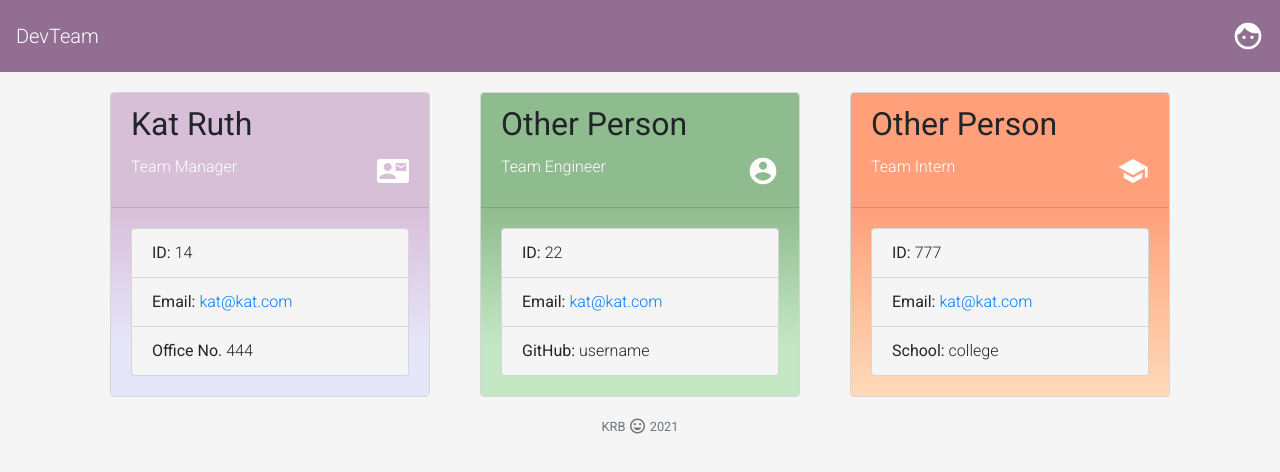
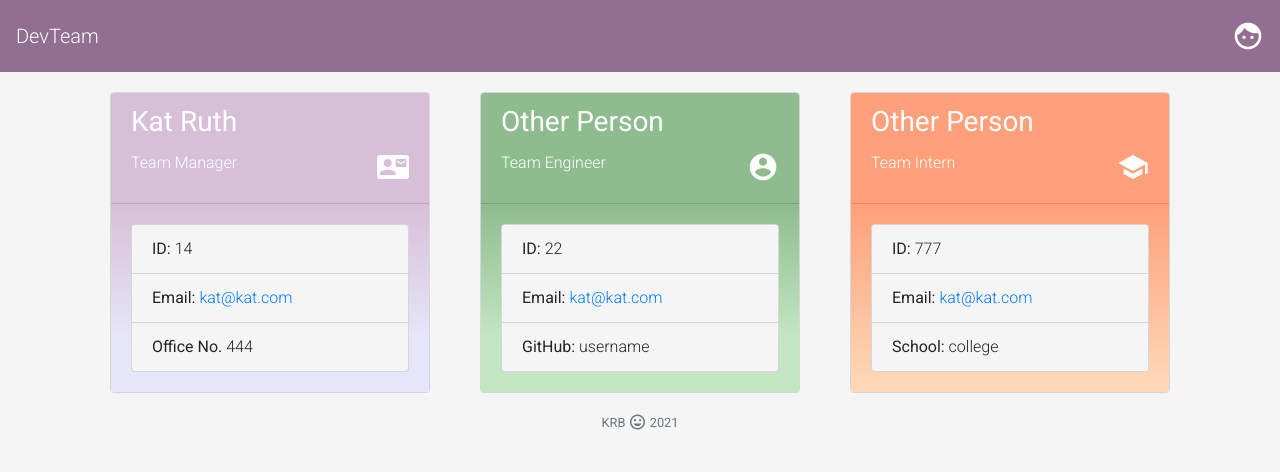
Before and after one commit to katsign/devteam, a website: page output/samples/index.html in a window 1280 px wide. Drawn offline with nearby package versions, Linux system fonts and the light colour scheme.

Commit message:
downsized card headings

```diff
--- a/output/samples/index.html
+++ b/output/samples/index.html
@@ -31,7 +31,7 @@
               <!--Cards Populate-->
               <div class="card m-1">
                 <div class="card-header bg-light">
-                  <h2 class="card-title">Kat Ruth</h2>
+                  <h3 class="card-title">Kat Ruth</h3>
                   <p>Team Manager<i class="material-icons md-light md-32 float-right">contact_mail</i></p>
                 </div>
                 <div class="card-body" id="roleM">
@@ -50,7 +50,7 @@
             <!--Cards Populate-->
               <div class="card m-1">
                 <div class="card-header bg-primary">
-                  <h2 class="card-title">Other Person</h2>
+                  <h3 class="card-title">Other Person</h3>
                   <p>Team Engineer<i class="material-icons md-light md-32 float-right">account_circle</i></p>
                 </div>
                 <div class="card-body" id="roleE">
@@ -69,7 +69,7 @@
               <!--Cards Populate-->
               <div class="card m-1">
                 <div class="card-header bg-secondary">
-                  <h2 class="card-title">Other Person</h2>
+                  <h3 class="card-title">Other Person</h3>
                   <p>Team Intern<i class="material-icons md-light md-32 float-right">school</i></p>
                 </div>
                 <div class="card-body" id="roleI">
```
